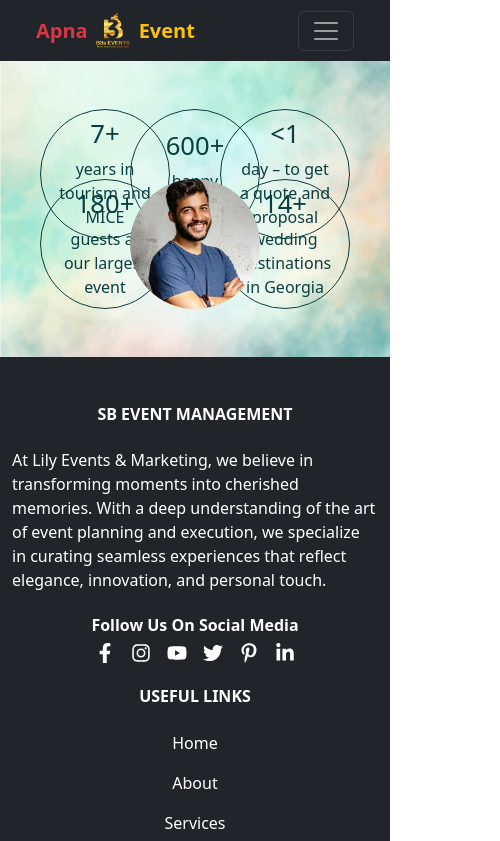
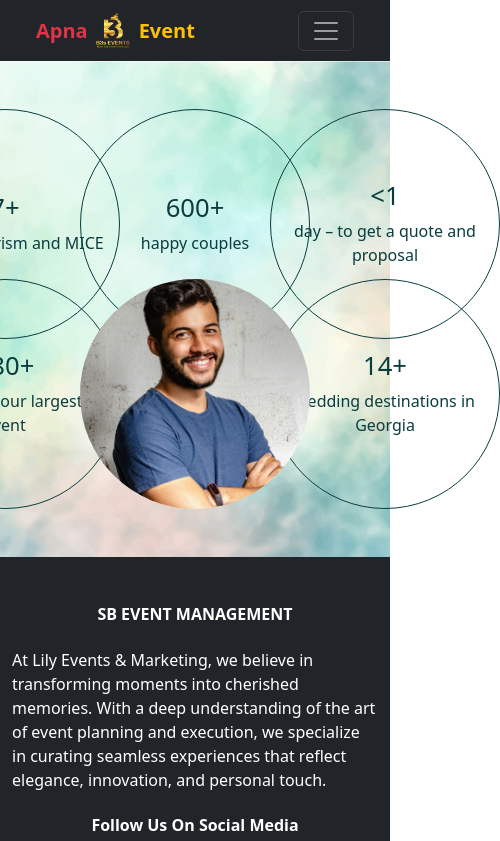
Before and after one commit to Aniket-Kahandal/sb-event-management, a React (Create React App) app: page /statsSection in a window 390 px wide. Shown: the top 841 px of the page, 500 px wide, since content can reach past the window. Built offline with nearby package versions, Linux system fonts and the light colour scheme.

Commit message:
increase mobile responsive height and width

```diff
--- a/src/Component/Pages/StatsSection/StatsSection.css
+++ b/src/Component/Pages/StatsSection/StatsSection.css
@@ -45,8 +45,8 @@
 @media (max-width: 768px) {
   .stats-section .circle,
   .image-circle img {
-    width: 160px;
-    height: 160px;
+    width: 260px;
+    height: 260px;
   }
   .stats-section .circle h2 {
     font-size: 2rem;
@@ -55,8 +55,8 @@
 @media (max-width: 480px) {
   .stats-section .circle,
   .image-circle img {
-    width: 130px;
-    height: 130px;
+    width: 230px;
+    height: 230px;
   }
   .stats-section .circle h2 {
     font-size: 1.6rem;
```
